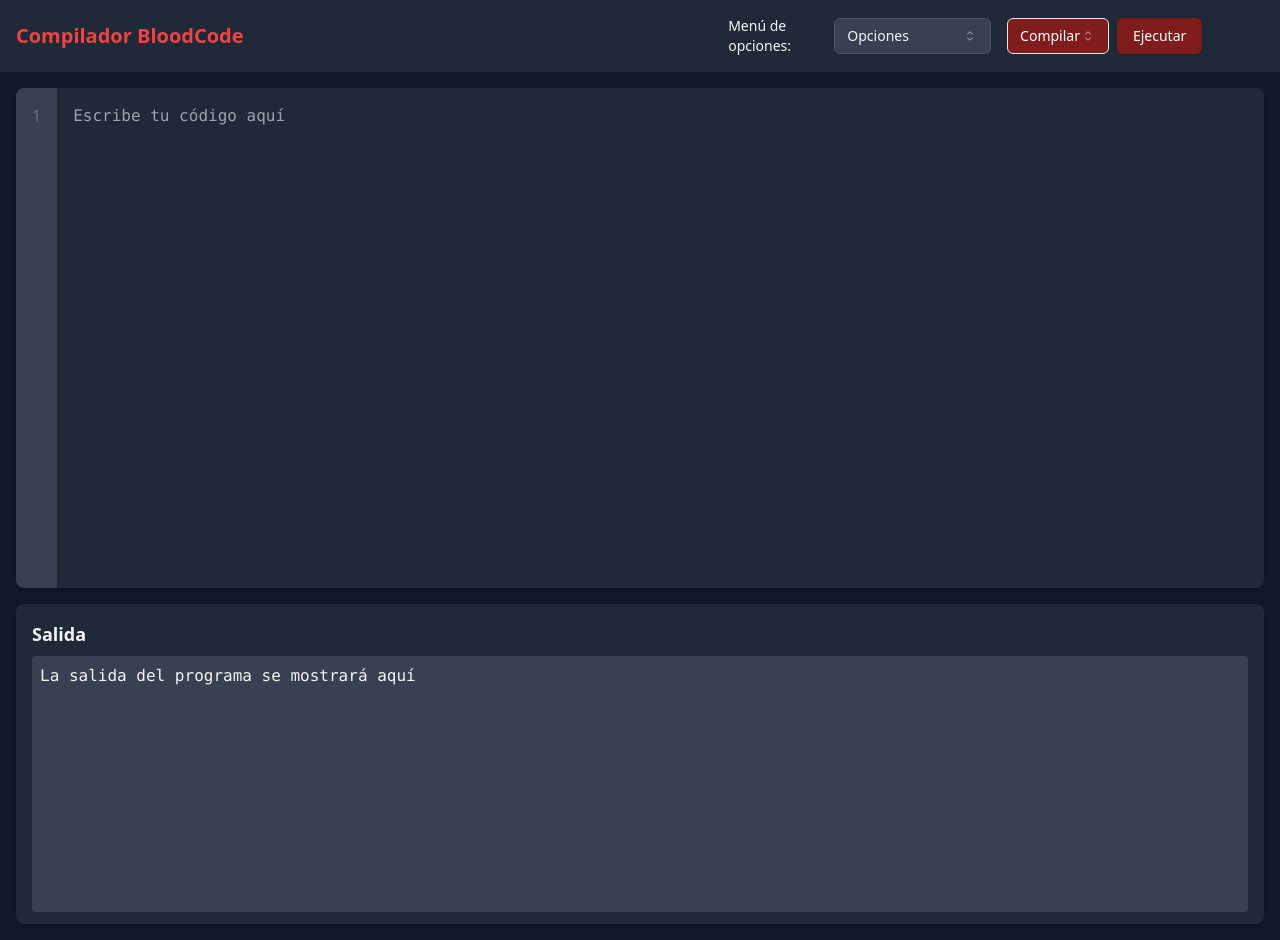
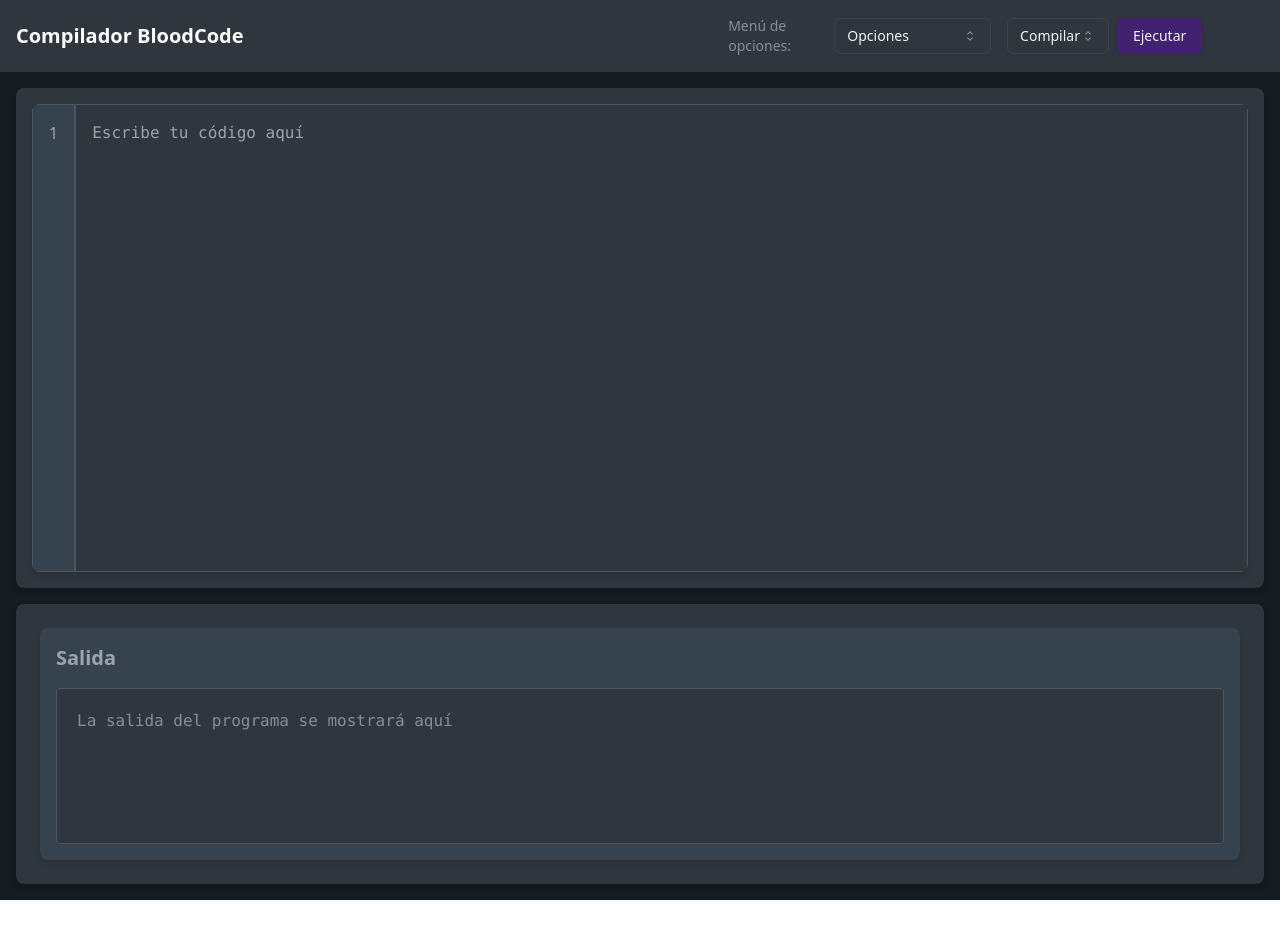
Before and after one commit to JamesRiveran/BloodCode, a Next.js app in the folder bloodcode-frontend/: page / in a window 1280 px wide. After the commit the page ends 900 px from the top, so only its background shows below. Built offline with nearby package versions, Linux system fonts and the light colour scheme.

Commit message:
[FEAT] Color Palette
The entire color palette is modified and the operating logic of the Compile ComboBox is implemented

```diff
--- a/bloodcode-frontend/src/components/ActionButtons.tsx
+++ b/bloodcode-frontend/src/components/ActionButtons.tsx
@@ -19,20 +19,20 @@ export const ActionButtons: React.FC<ActionButtonsProps> = ({ compile, execute }
     <div className="flex flex-col sm:flex-row gap-2 w-full">
       <div className="w-full sm:w-auto">
         <Select onValueChange={handleCompileOptionChange}>
-          <SelectTrigger className="w-full bg-red-900 text-white hover:bg-red-800">
+          <SelectTrigger className="w-full bg-color-gray-800 text-gray-100 border-gray-700 hover:bg-primary focus:outline-none">
             <SelectValue placeholder={selectedCompileOption || "Compilar"} />
           </SelectTrigger>
-          <SelectContent className="bg-gray-700 text-white">
-            <SelectItem className="hover:bg-red-800" value="tokens">Lista de tokens</SelectItem>
-            <SelectItem className="hover:bg-red-800" value="ast">Árbol AST</SelectItem>
-            <SelectItem className="hover:bg-red-800" value="compile">Compilar</SelectItem>
+          <SelectContent className="bg-color-gray-800 text-gray-100 border-gray-700">
+            <SelectItem className="hover:bg-primary" value="tokens">Lista de tokens</SelectItem>
+            <SelectItem className="hover:bg-primary" value="ast">Árbol AST</SelectItem>
+            <SelectItem className="hover:bg-primary" value="compile">Compilar</SelectItem>
           </SelectContent>
         </Select>
       </div>
 
       <Button
         onClick={execute}
-        className="bg-red-900 hover:bg-red-950 text-white w-full sm:w-auto"
+        className="bg-buttonColor hover:bg-primary text-gray-100 w-full sm:w-auto"
       >
         Ejecutar
       </Button>
--- a/bloodcode-frontend/src/components/BloodCodeCompiler.tsx
+++ b/bloodcode-frontend/src/components/BloodCodeCompiler.tsx
@@ -1,6 +1,5 @@
 "use client";
-
-import React, { useState, useEffect } from "react";
+import React, { useEffect, useState } from "react";
 import { CodeEditor } from "./CodeEditor";
 import { OutputDisplay } from "./OutputDisplay";
 import { ActionButtons } from "./ActionButtons";
@@ -96,9 +95,9 @@ export default function BloodCodeCompiler() {
   };
 
   return (
-    <div className="flex flex-col min-h-screen bg-gray-900 text-gray-100">
-      <header className="bg-gray-800 p-4 flex flex-col sm:flex-row justify-between items-center w-full">
-        <h1 className="text-xl font-bold text-red-500">Compilador BloodCode</h1>
+    <div className="flex flex-col min-h-screen bg-color-gray-900 text-gray-100">
+      <header className="bg-color-gray-800 p-4 flex flex-col sm:flex-row justify-between items-center w-full">
+        <h1 className="text-xl font-bold text-white">Compilador BloodCode</h1>
         <div className="flex flex-col sm:flex-row items-center gap-4">
           <CodeOptionsComponent
             selectedOption={selectedOption}
@@ -109,7 +108,7 @@ export default function BloodCodeCompiler() {
       </header>
 
       <main className="flex-grow flex flex-col p-4 space-y-4 w-full">
-        <div className="flex-grow h-[500px] max-h-[500px] bg-gray-800 rounded-lg shadow-md overflow-hidden w-full flex">
+        <div className="flex-grow h-[500px] max-h-[500px] bg-color-gray-800 rounded-lg shadow-md overflow-hidden w-full flex">
           <div className="flex-grow">
             <CodeEditor code={code} setCode={setCode} lineNumbers={lineNumbers} />
           </div>
--- a/bloodcode-frontend/src/components/CodeEditor.tsx
+++ b/bloodcode-frontend/src/components/CodeEditor.tsx
@@ -1,4 +1,3 @@
-"use client";
 import React, { useRef } from "react";
 
 interface CodeEditorProps {
@@ -17,21 +16,29 @@ export const CodeEditor: React.FC<CodeEditorProps> = ({ code, setCode, lineNumbe
     }
   };
 
+  const handleCodeChange = (e: React.ChangeEvent<HTMLTextAreaElement>) => {
+    setCode(e.target.value);
+  };
+
   return (
-    <div className="flex-grow bg-gray-800 rounded-lg shadow-md flex overflow-hidden">
-      <div className="p-4 text-right bg-gray-700 text-gray-500 select-none overflow-hidden h-[500px] max-h-[500px]">
+    <main className="flex-grow flex flex-col p-4 space-y-4 w-full h-full">
+      <div className="flex-grow bg-color-gray-800 rounded-lg shadow-md flex overflow-hidden w-full h-full">
+
+        <div className="p-4 text-right bg-color-gray-700 text-gray-400 select-none overflow-hidden flex-shrink-0 border border-gray-600">
           {lineNumbers.map((num) => (
-          <div key={num} className="leading-6 h-6">{num}</div>
+            <div key={num} className="leading-6">{num}</div>
           ))}
         </div>
+
         <textarea
           ref={editorRef}
           value={code}
-        onChange={(e) => setCode(e.target.value)}
+          onChange={handleCodeChange}
           onScroll={handleEditorScroll}
           placeholder="Escribe tu código aquí"
-        className="flex-grow h-[500px] max-h-[500px] p-4 bg-gray-800 text-gray-100 border-none resize-none focus:outline-none font-mono overflow-y-auto h-full"
+          className="flex-grow p-4 bg-color-gray-800 text-gray-100 resize-none border border-gray-600 focus:outline-none font-mono overflow-y-auto w-full h-full"
         />
       </div>
+    </main>
   );
 };
--- a/bloodcode-frontend/src/components/CodeOptions.tsx
+++ b/bloodcode-frontend/src/components/CodeOptions.tsx
@@ -1,6 +1,6 @@
-import React from "react";
 import { Select, SelectTrigger, SelectContent, SelectItem, SelectValue } from "@/components/ui/select";
 import type { CodeOptions } from "./CodeGenerator";
+import React from "react";
 
 interface CodeOptionsProps {
   selectedOption: CodeOptions | "";
@@ -14,19 +14,18 @@ export const CodeOptionsComponent: React.FC<CodeOptionsProps> = ({ selectedOptio
 
   return (
     <div className="flex items-center gap-2">
-      <span className="text-sm font-medium">Menú de opciones:</span>
-        <Select onValueChange={handleValueChange} value={selectedOption}>
-        <SelectTrigger className="w-full sm:w-48 bg-gray-700 text-gray-100 border-gray-600">
-            <SelectValue placeholder="Opciones" />
+      <span className="text-sm font-medium text-color-gray-600">Menú de opciones:</span>
+      <Select onValueChange={handleValueChange} value={selectedOption}>
+        <SelectTrigger className="w-full sm:w-48 bg-color-gray-800 text-gray-100 border-gray-700 hover:bg-primary focus:outline-none">
+          <SelectValue placeholder="Opciones" />
         </SelectTrigger>
-
-        <SelectContent className="bg-gray-700 text-gray-100 border-gray-600">
-          <SelectItem value="reservedWords">Palabras reservadas</SelectItem>
-          <SelectItem value="controlSyntax">Sintaxis - Control</SelectItem>
-          <SelectItem value="functionSyntax">Sintaxis - Funciones</SelectItem>
-          <SelectItem value="operationSyntax">Sintaxis - Operaciones</SelectItem>
-          <SelectItem value="semantics">Semántica</SelectItem>
-          <SelectItem value="dataTypes">Tipos de datos</SelectItem>
+        <SelectContent className="bg-color-gray-800 text-gray-100 border-gray-700">
+          <SelectItem className="hover:bg-primary" value="reservedWords">Palabras reservadas</SelectItem>
+          <SelectItem className="hover:bg-primary" value="controlSyntax">Sintaxis - Control</SelectItem>
+          <SelectItem className="hover:bg-primary" value="functionSyntax">Sintaxis - Funciones</SelectItem>
+          <SelectItem className="hover:bg-primary" value="operationSyntax">Sintaxis - Operaciones</SelectItem>
+          <SelectItem className="hover:bg-primary" value="semantics">Semántica</SelectItem>
+          <SelectItem className="hover:bg-primary" value="dataTypes">Tipos de datos</SelectItem>
         </SelectContent>
       </Select>
     </div>
--- a/bloodcode-frontend/src/components/OutputDisplay.tsx
+++ b/bloodcode-frontend/src/components/OutputDisplay.tsx
@@ -5,15 +5,20 @@ interface OutputDisplayProps {
 
   export const OutputDisplay: React.FC<OutputDisplayProps> = ({ output, isError }) => {
     return (
-      <div className="h-[350px] max-h-[320px] bg-gray-800 rounded-lg shadow-md p-4 overflow-hidden">
-        <h2 className="text-lg font-semibold mb-2">Salida</h2>
-        <pre
-          className={`whitespace-pre-wrap h-[calc(100%-2rem)] overflow-y-auto bg-gray-700 p-2 rounded ${
-            isError ? "text-red-500" : "text-gray-100"
-          }`}
-        >
-          {output || "La salida del programa se mostrará aquí"}
+      <div className="flex flex-col bg-color-gray-800 rounded-lg shadow-md p-6 w-full h-auto max-h-[70vh] space-y-4">
+        <div className="flex-grow bg-color-gray-700 rounded-lg shadow-md p-4 overflow-hidden h-[29vh] flex flex-col ">
+          <div className="flex justify-between items-center mb-4">
+            <h2 className="text-xl font-semibold text-gray-400">Salida</h2>
+          </div>
+          <pre
+            className={`flex-grow w-full overflow-y-auto bg-color-gray-800 p-5 rounded border border-gray-600 ${
+                isError ? "text-danger" : "text-color-gray-600"
+            }`}
+            >
+            {output || "La salida del programa se mostrará aquí"}
         </pre>
+
+        </div>
       </div>
     );
   };
--- a/bloodcode-frontend/tailwind.config.ts
+++ b/bloodcode-frontend/tailwind.config.ts
@@ -1,18 +1,77 @@
 import type { Config } from "tailwindcss";
+
 const config: Config = {
+  darkMode: ["class"],
   content: [
     "./src/pages/**/*.{js,ts,jsx,tsx,mdx}",
     "./src/components/**/*.{js,ts,jsx,tsx,mdx}",
     "./src/app/**/*.{js,ts,jsx,tsx,mdx}",
   ],
+  prefix: "",
   theme: {
     extend: {
+      backgroundImage: {
+        "gradient-radial": "radial-gradient(var(--tw-gradient-stops))",
+        "gradient-conic":
+          "conic-gradient(from 180deg at 50% 50%, var(--tw-gradient-stops))",
+      },
       colors: {
+        "danger": "#ff5f40",
+        "purple-start": "#120D17",
+        "purple-end": "#27173F",
+        "backgroundColor": "#161B22",
+        "buttonColor": "#422171",
+        "secondary": "#422171",
+        "primary": "#693CA5",
+        "info": {
+          900: "#234e52",
+          800: "#285e61",
+        },
+        "color-gray": {
+          900: "#161B22",
+          800: "#30363D",
+          700: "#36434E",
+          600: "#868e94",
+        },
         background: "var(--background)",
         foreground: "var(--foreground)",
       },
+      fontFamily: {
+        "poppins": ["Poppins", "sans-serif"],
+      },
+      keyframes: {
+        shimmer: {
+          "100%": {
+            transform: "translateX(100%)",
+          },
+        },
+        "accordion-down": {
+          from: { height: "0" },
+          to: { height: "var(--radix-accordion-content-height)" },
+        },
+        "accordion-up": {
+          from: { height: "var(--radix-accordion-content-height)" },
+          to: { height: "0" },
+        },
+      },
+      animation: {
+        shimmer: "shimmer 1.5s infinite",
+        "accordion-down": "accordion-down 0.2s ease-out",
+        "accordion-up": "accordion-up 0.2s ease-out",
+      },
+    },
+    container: {
+      center: true,
+      padding: "2rem",
+      screens: {
+        "2xl": "1400px",
+      },
     },
   },
-  plugins: [],
+  plugins: [
+    require("tailwindcss-animate"),
+    require("tailwind-scrollbar"),
+  ],
 };
+
 export default config;
```
Also changed, not shown: bloodcode-frontend/package.json (+5 -4 lines), 1 other file (tests, documents, lock files or other folders). Lines whose indentation alone changed are shown as unchanged.
